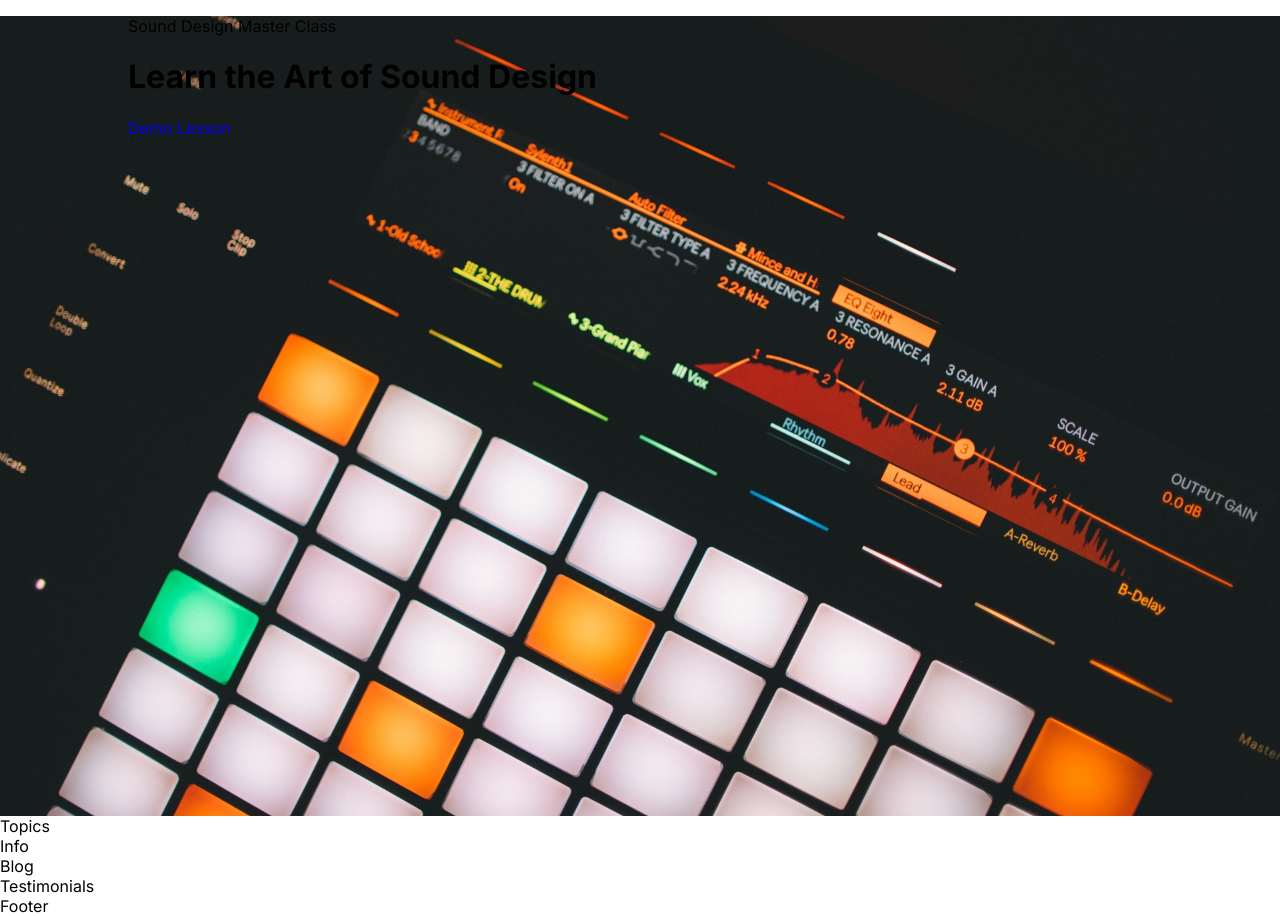
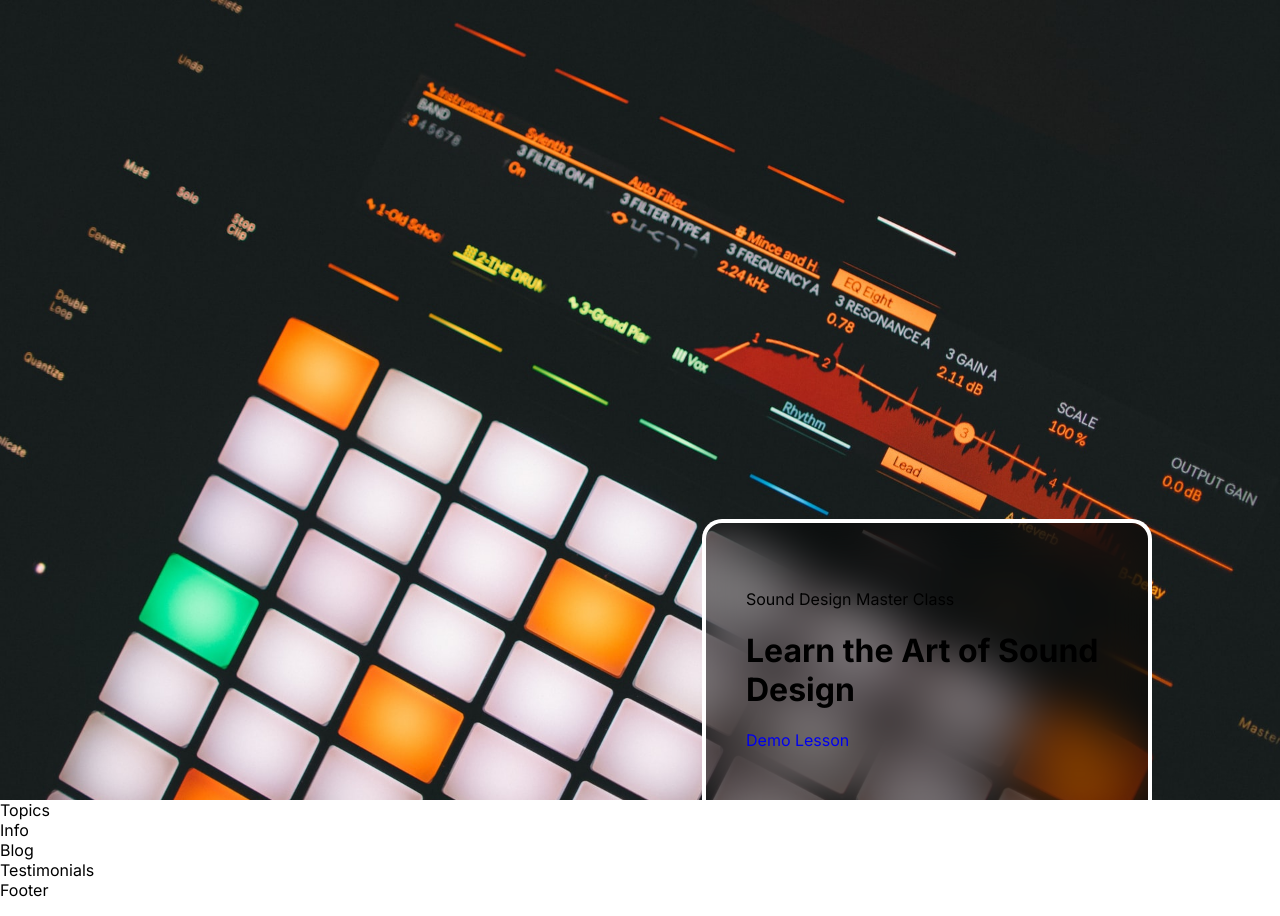
Before and after one commit to Nebenmor/sound-dzign, a React (Vite) app: page / in a window 1280 px wide. Built offline with nearby package versions, Linux system fonts and the light colour scheme.

Commit message:
implement 'cta' styling

```diff
--- a/src/components/Header/Header.css
+++ b/src/components/Header/Header.css
@@ -9,3 +9,17 @@ header .wrapper {
   position: relative;
   height: 100vh;
 }
+
+header .cta {
+  position: absolute;
+  bottom: 0;
+  right: 0;
+  width: 450px;
+  background: rgba(0, 0, 0, 0.5);
+  border-width: 4px 4px 0px 4px;
+  border-style: solid;
+  border-color: #fff;
+  backdrop-filter: blur(25px);
+  border-radius: 20px 20px 0px 0px;
+  padding: 50px 40px;
+}
```
